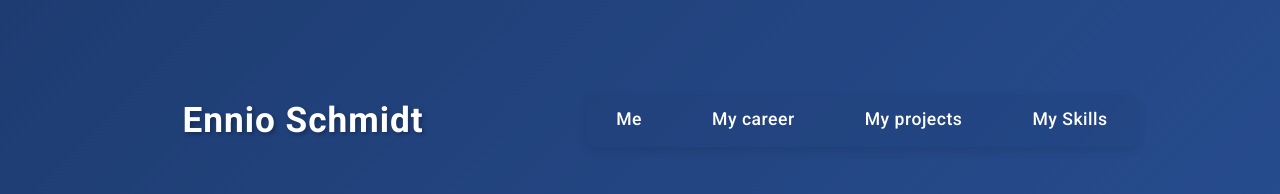
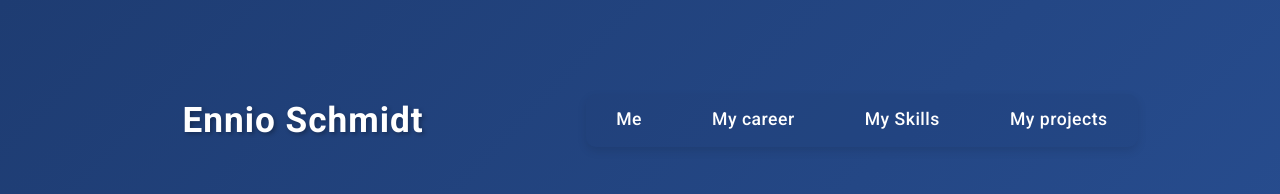
Before and after one commit to schmenniooo/PersonalWebsite, a React (Vite) app: page / in a window 1280 px wide. Shown: the top 194 px of the page. Built offline with nearby package versions, Linux system fonts and the light colour scheme.

Commit message:
header switched

```diff
--- a/src/components/header/Header.jsx
+++ b/src/components/header/Header.jsx
@@ -6,8 +6,8 @@ function Header(){
     const navigationItems = [
         ["Me", "/"],
         ["My career", "/career"],
-        ["My projects", "/projects"],
-        ["My Skills", "/skills"]
+        ["My Skills", "/skills"],
+        ["My projects", "/projects"]
     ]
 
     return (
```
